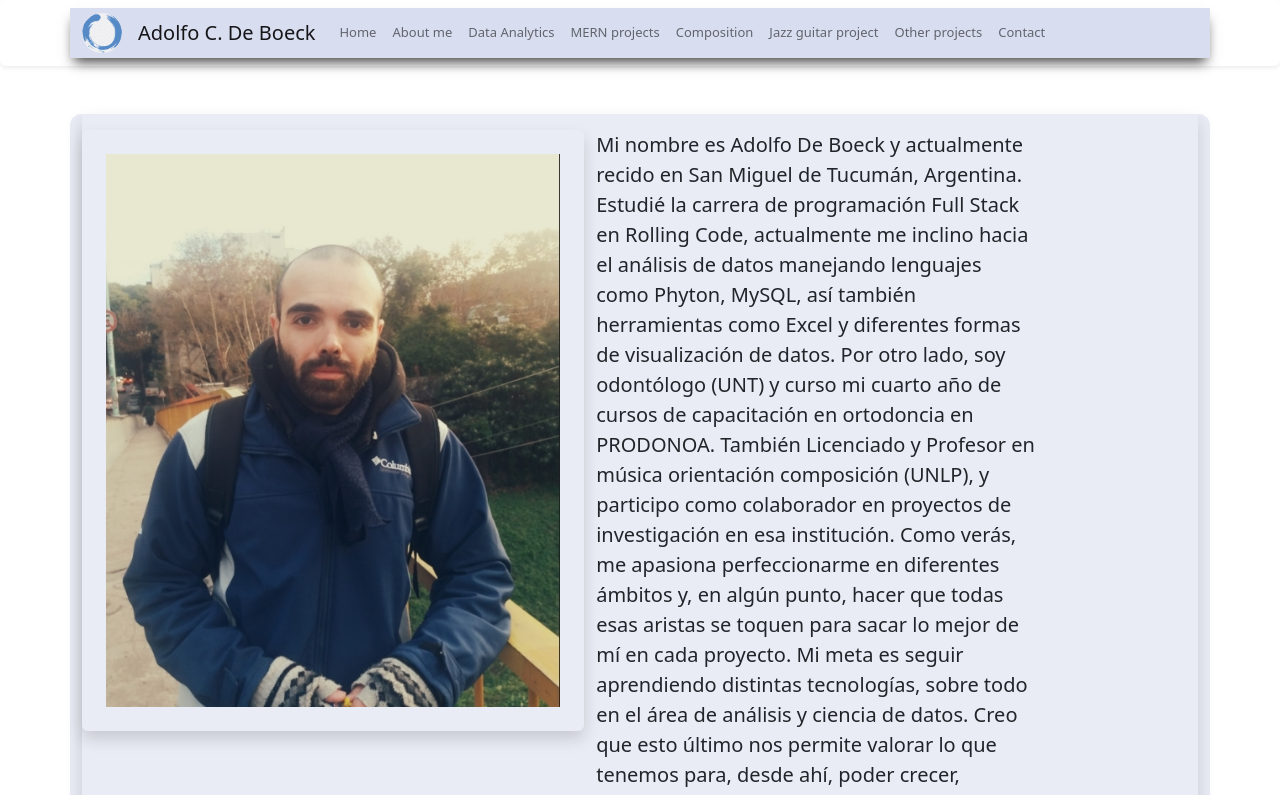
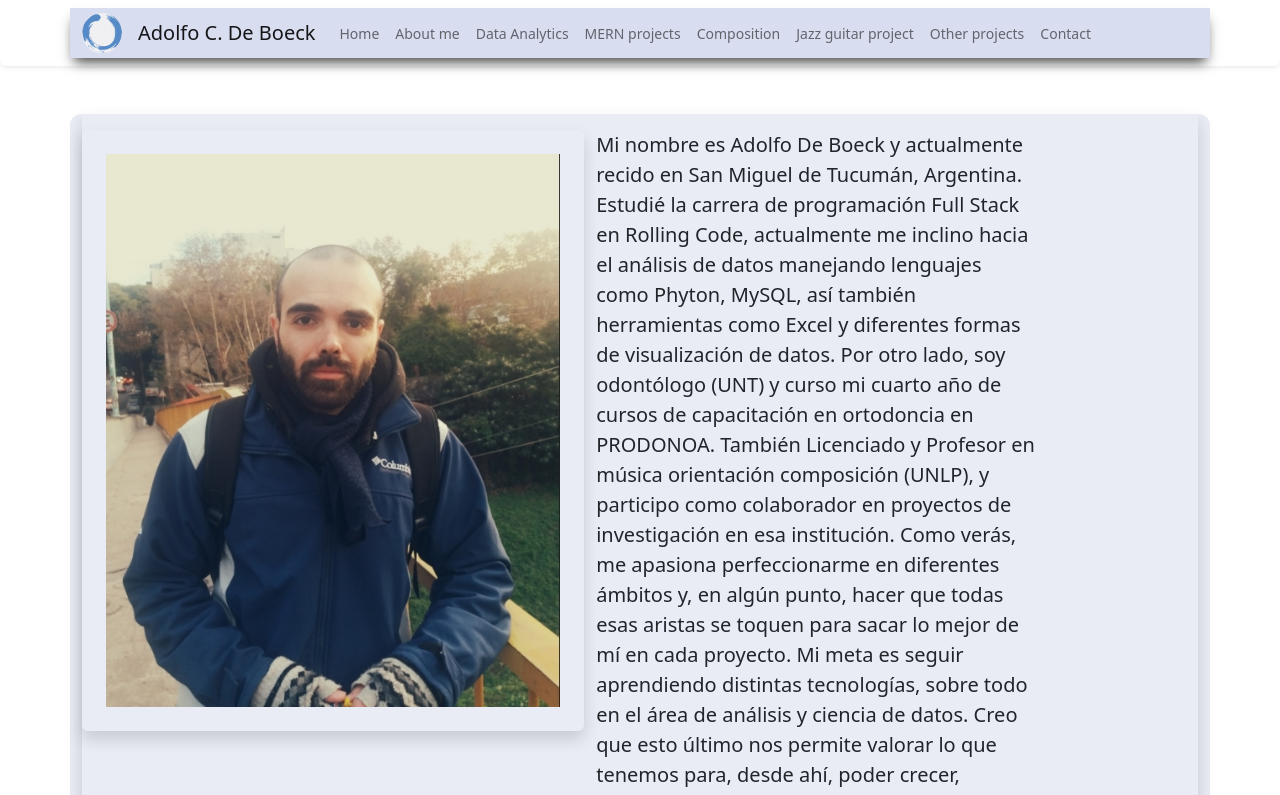
Before and after one commit to adolfo85/adolfodeboeck, a React (Create React App) app: page / in a window 1280 px wide. Shown: the top 795 px of the page. Built offline with nearby package versions, Linux system fonts and the light colour scheme.

Commit message:
cambio de fuente

```diff
--- a/src/components/Nav.css
+++ b/src/components/Nav.css
@@ -6,8 +6,11 @@
     font-size: small;
   }
 
-
-.logo{
+  .logo {
     opacity: 90%;
     border-radius: 60%;
-}
+  }
+
+  .me-auto .nav-link {
+    font-size: 14px; /* Ajusta el tamaño de fuente según tus preferencias */
+  }
```
